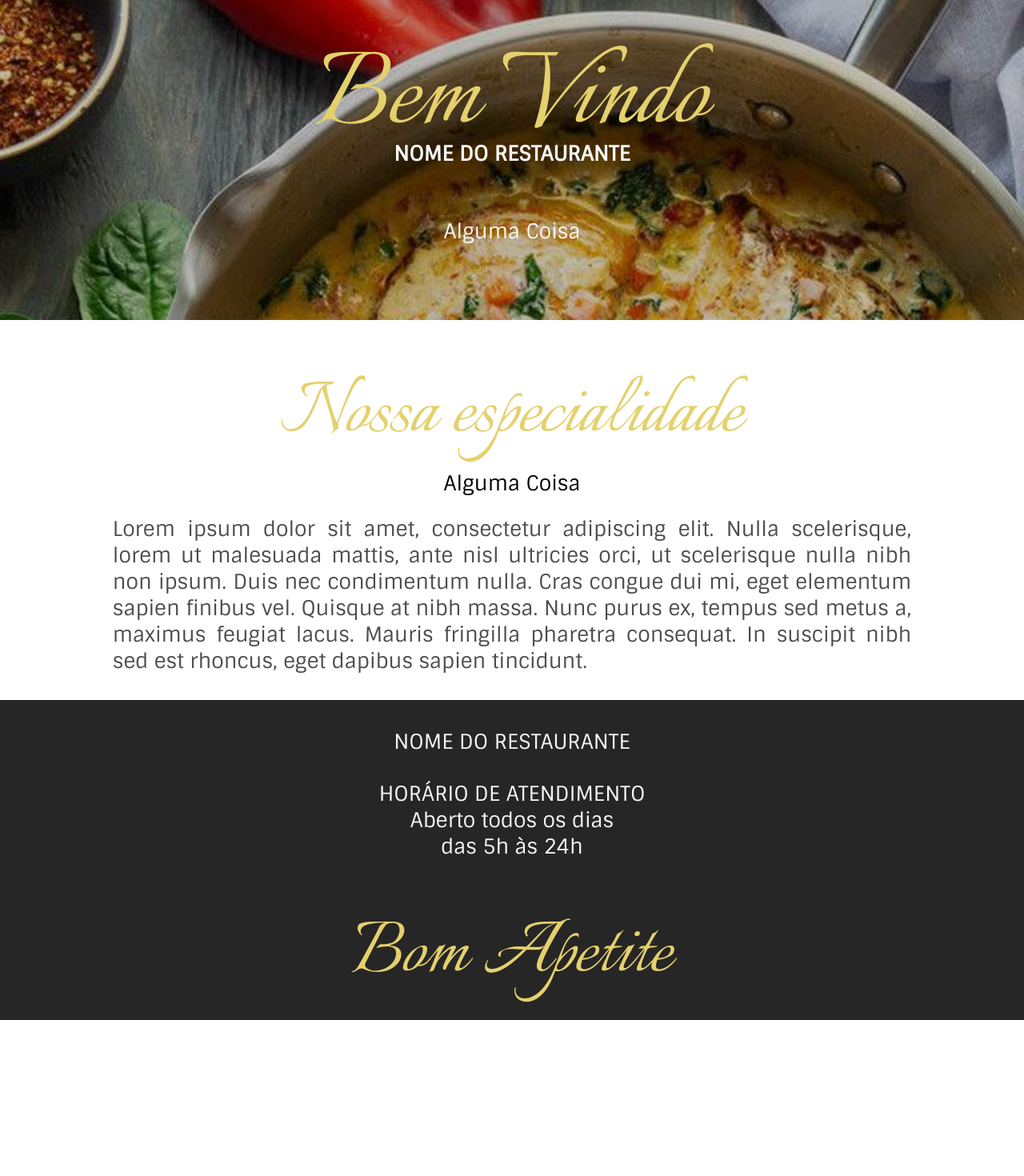
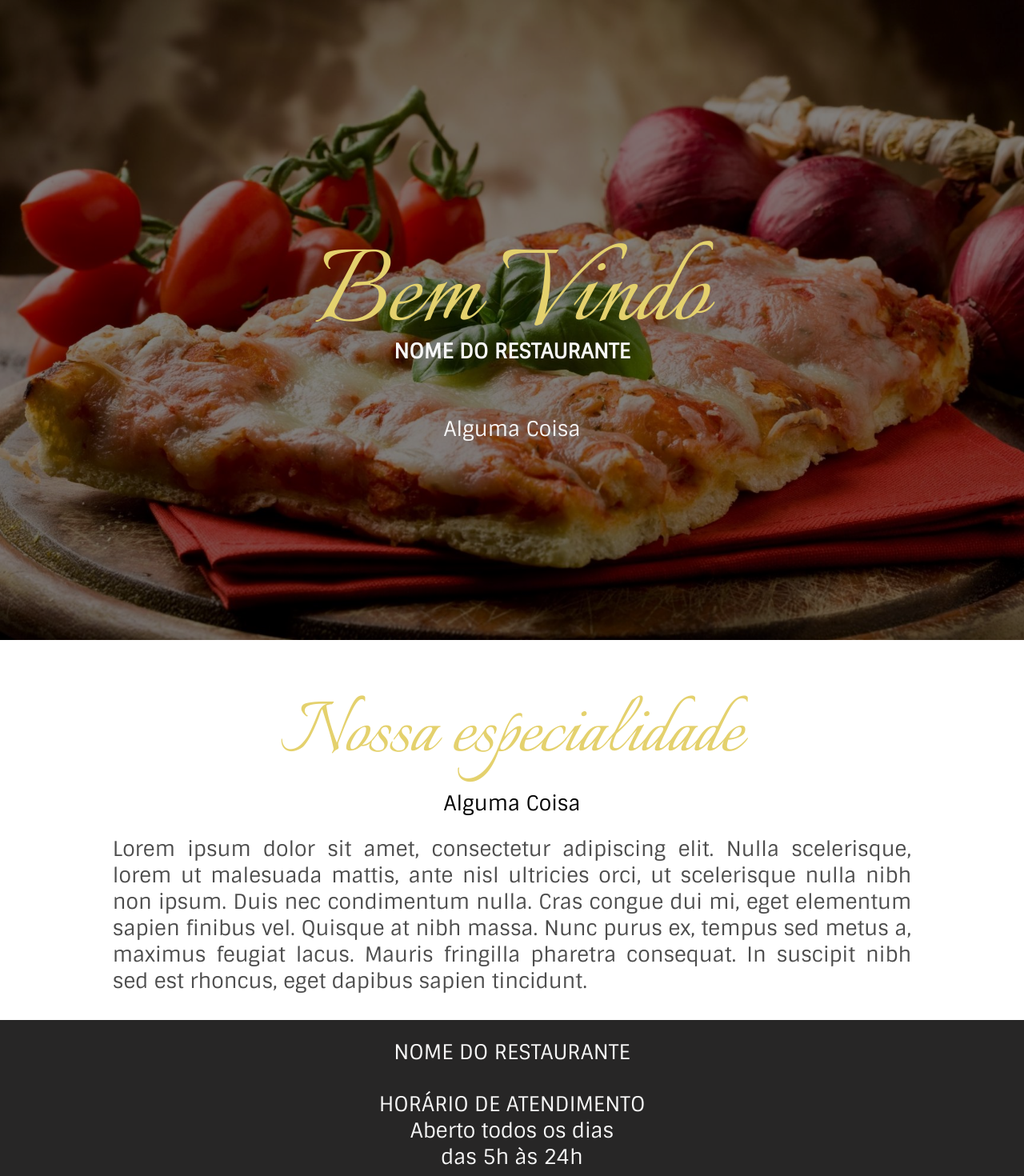
Before and after one commit to LucasMS115/Restaurante, a React (Create React App) app in the folder client/: page / in a window 1280 px wide. Shown: the top 1470 px of the page at 80% size. Before the commit the page ends 1275 px from the top, so only its background shows below. Built offline with nearby package versions, Linux system fonts and the light colour scheme; the HTML template or start-up script is replaced by a standard one.

Commit message:
pequenas modificacoes pra responsividade

```diff
--- a/client/src/assets/styles/global.css
+++ b/client/src/assets/styles/global.css
@@ -10,14 +10,42 @@
     font-size: 62.5%;
 }
 
+@font-face {
+    font-family: 'Italianno';
+    src: url('../font-italianno/italianno-v10-latin-regular.woff');
+}
+
+@font-face {
+    font-family: 'Sintony';
+    src: url('../font-sintony/Sintony-Regular.ttf');
+}
+
 body {
     background: var(--color-white);
     margin: 0 0 0 0 !important;
 }
 
 
+@media (max-width: 400px) {
+    :root {
+        font-size: 40%;
+    }
+}
+
+@media (min-width: 400px) {
+    :root {
+        font-size: 60%;
+    }
+}
+
 @media (min-width: 700px) {
     :root {
         font-size: 100%;
     }
 }
+
+@media (min-width: 700px) {
+    :root {
+        font-size: 100%;
+    }
+}
--- a/client/src/components/Footer.css
+++ b/client/src/components/Footer.css
@@ -8,7 +8,6 @@
     display: flex;
     flex-direction: column;
     align-items: center;
-    height: 50vh;
     margin: auto;
 }
 
@@ -42,3 +41,8 @@ p {
 .pula-linha {
     margin: 0 0 0 0;
 }
+
+@media (min-width: 700px) {
+
+
+}
--- a/client/src/components/compStyles.css
+++ b/client/src/components/Header.css
@@ -1,20 +1,3 @@
-/* @font-face {
-    font-family: 'Italianno';
-    src: url('https://fonts.googleapis.com/css?family=Italianno');
-} */
-
-@font-face {
-    font-family: 'Italianno';
-    font-style: normal;
-    font-weight: 400;
-    src: url('../assets/font-italianno/italianno-v10-latin-regular.woff');
-}
-
-@font-face {
-    font-family: 'Sintony';
-    src: url('../assets/font-sintony/Sintony-Regular.ttf');
-}
-
 .img-container{
     display: flex;
     flex-direction: column;
@@ -23,7 +6,7 @@
     background-repeat: no-repeat;
     background-position: center;
     background-size: cover;
-    /* justify-content: center; */
+    justify-content: center;
     align-items: center;
 }
 
@@ -65,3 +48,18 @@
     font-size: 1.6rem;
     margin: 4rem 0 0 0;
 }
+
+@media (min-width: 700px) {
+
+    .img-container{
+        height: 100vh;
+        background-image: url('../assets/images/web-header-back.jpg');
+    }
+
+    .filter{
+        filter: opacity(50%);
+        width: 100vw;
+        height: 100vh;
+    }
+
+}
--- a/client/src/components/Header.js
+++ b/client/src/components/Header.js
@@ -1,6 +1,5 @@
 import React, { Component } from 'react';
-import img from '../assets/images/m-header-back.jpg';
-import './compStyles.css';
+import './Header.css';
 
 export class Header extends Component {
 
--- a/client/src/pages/Home/index.js
+++ b/client/src/pages/Home/index.js
@@ -3,7 +3,7 @@ import './styles/styles.css';
 import Header from '../../components/Header';
 import Footer from '../../components/Footer';
 
-const home = (props) => {
+const Home = (props) => {
     return(
         <div id="title">
             <Header/>
@@ -19,4 +19,4 @@ const home = (props) => {
     );
 }
 
-export default home;
+export default Home;
--- a/client/src/pages/Home/styles/styles.css
+++ b/client/src/pages/Home/styles/styles.css
@@ -1,19 +1,13 @@
-.t2{
-    color: var(--color-gold);
-    font-size: 5rem;
-}
 
 .especialidade {
     display: flex;
     flex-direction: column;
     align-items: center;
-
     text-align: justify;
     text-justify: inter-word;
 }
 
 .especialidade h1 {
-
     filter: brightness(98%);
     color: var(--color-gold);
     font-family: Italianno;
```
